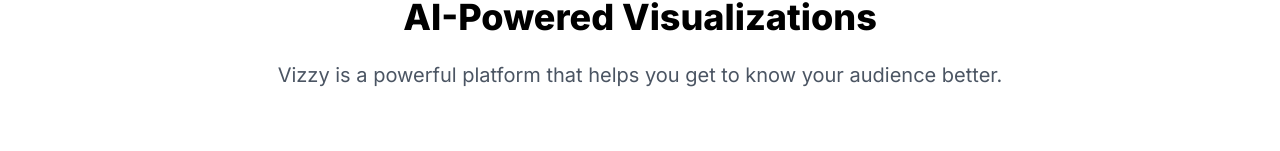
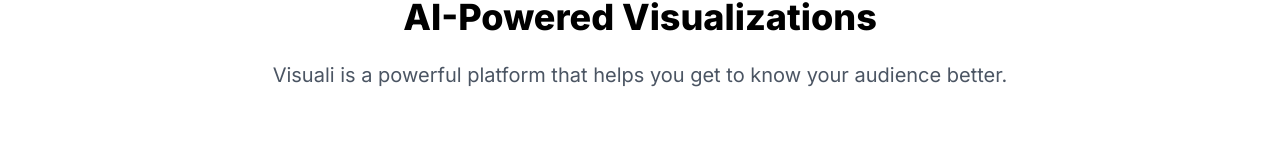
Before and after one commit to iPanchalShubham/Visuali-Front, a Next.js app: page / in a window 1280 px wide. Shown: the part 235-386 px from the top of the page. Built offline with nearby package versions, Linux system fonts and the light colour scheme.

Commit message:
change name is desc

```diff
--- a/app/page.js
+++ b/app/page.js
@@ -31,7 +31,7 @@
           <br className="max-md:hidden" /> AI-Powered Visualizations
         </h1>
         <p className="mt-6 text-lg text-gray-600 sm:text-xl text-center">
-          Vizzy is a powerful platform that helps you get to know your audience
+          Visuali is a powerful platform that helps you get to know your audience
           better.
         </p>
 
```
